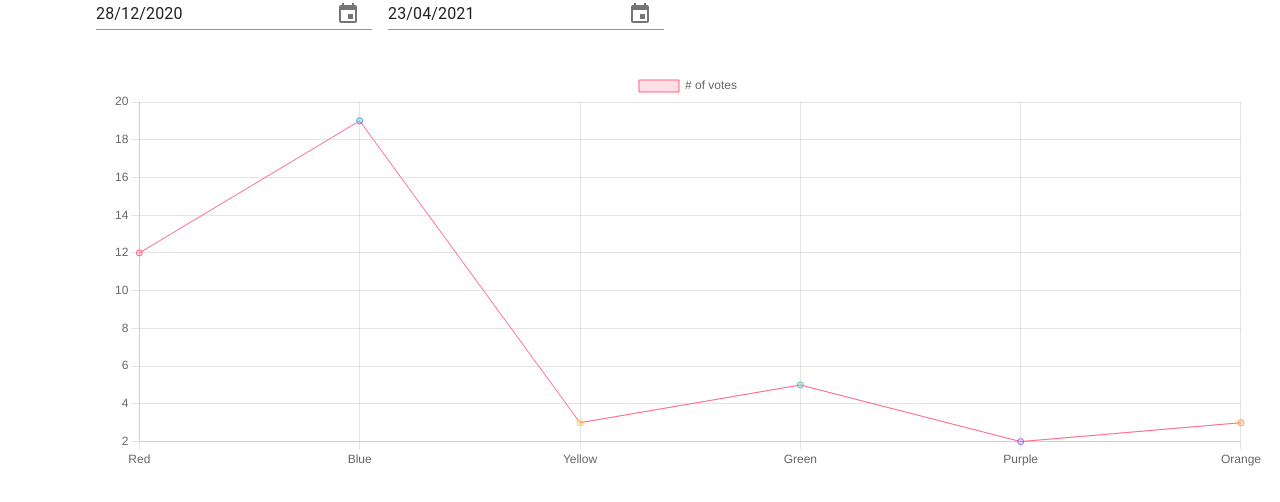
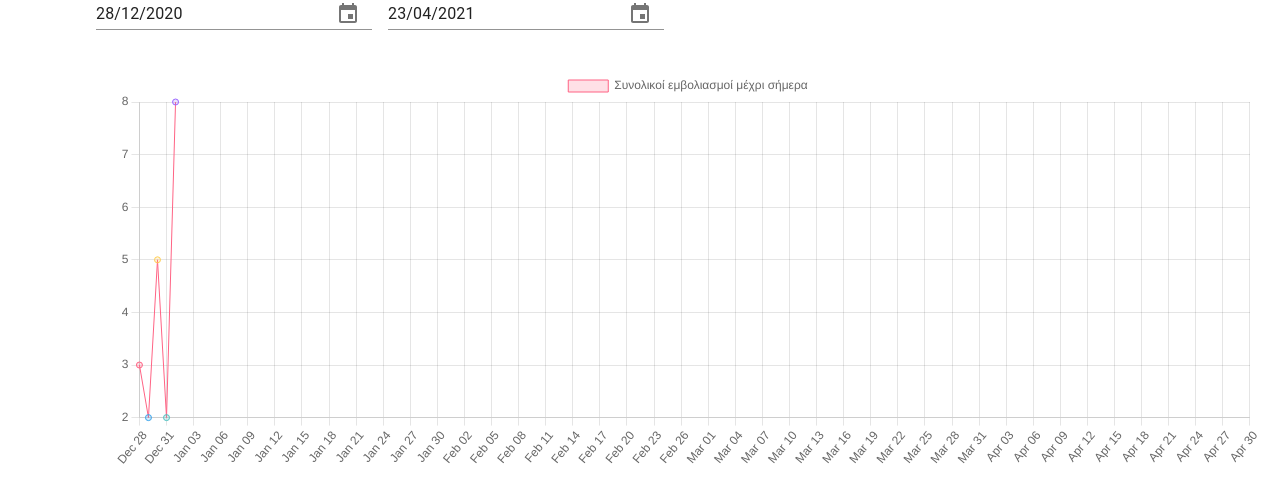
Before and after one commit to BillSkentos/covid-web-app, a React (Create React App) app: page /stats in a window 1280 px wide. Shown: the part 450-952 px from the top of the page. Built offline with nearby package versions, Linux system fonts and the light colour scheme.

Commit message:
added date range to chart

```diff
--- a/src/Components/Carousel.tsx
+++ b/src/Components/Carousel.tsx
@@ -11,7 +11,6 @@
 
 
 
-
 export default function Carousel() {
   return (
     <AliceCarousel autoPlay={true}  autoPlayInterval={2500}>
@@ -20,7 +19,6 @@
           return <img src = {img.url} key={img.url} className="sliderImg" alt="carouselImg" />
         })
       }
-
-</AliceCarousel>
+    </AliceCarousel>
   )
 }
--- a/src/Components/Chart.tsx
+++ b/src/Components/Chart.tsx
@@ -1,17 +1,27 @@
-import React from 'react'
-import { Line} from 'react-chartjs-2'
+import React from 'react';
+import {useEffect} from  'react';
+import { Line} from 'react-chartjs-2';
+import {getDaysRangeArray} from '../Components/functions';
 
 
 const Chart = () => {
+
+  const dates = {
+     date1:'12/28/2020',
+     date2:'04/30/2021'
+  }
+
+  let daylist = getDaysRangeArray(new Date(dates.date1),new Date(dates.date2));
+
   return (
       <Line
         type = "line"
         data={{
-          labels: ['Red', 'Blue', 'Yellow', 'Green', 'Purple', 'Orange'],
-          datasets: [
+          labels:[...daylist.map(d=>d.toDateString().slice(4,10))],
+        datasets: [
             {
-              label: '# of votes',
-              data: [12, 19, 3, 5, 2, 3],
+              label: 'Συνολικoί εμβολιασμοί μέχρι σήμερα',
+              data: [3,2,5,2,8],
               backgroundColor: [
                 'rgba(255, 99, 132, 0.2)',
                 'rgba(54, 162, 235, 0.2)',
@@ -50,6 +60,22 @@
                 },
               },
             ],
+            xAxes: [{
+              type: 'time',
+              time: {
+                displayFormats: {
+                  'millisecond': 'MMM DD',
+                  'second': 'MMM DD',
+                  'minute': 'MMM DD',
+                  'hour': 'MMM DD',
+                  'day': 'MMM DD',
+                  'week': 'MMM DD',
+                  'month': 'MMM DD',
+                  'quarter': 'MMM DD',
+                  'year': 'MMM DD',
+                }
+              }
+            }],
           },
           legend: {
             labels: {
--- a/src/Components/functions.tsx
+++ b/src/Components/functions.tsx
@@ -45,3 +45,15 @@
 export const integerToString = (num:number) : string =>{
   return convert(num);
 }
+
+
+export const getDaysRangeArray = (start:Date,end:Date) =>{
+
+  let dateArr = [];
+
+  for(let dt=new Date(start); dt<=end; dt.setDate(dt.getDate()+1)){
+  dateArr.push(new Date(dt));
+  }
+
+  return dateArr;
+}
--- a/src/Components/useFetch.js
+++ b/src/Components/useFetch.js
@@ -1,6 +1,5 @@
 import React from 'react';
 import {useState,useEffect} from 'react';
-
 
 
 export default function useFetch(date1, date2) {
@@ -12,7 +11,7 @@
 
   const fetchData = async () =>{
 
-    const url = 'https://data.gov.gr/api/v1/query/mdg_emvolio';
+    const url = `https://data.gov.gr/api/v1/query/mdg_emvolio?date_from=${date1}&date_to=${date2}`;
 
     try{
       setLoading(true);
@@ -20,7 +19,7 @@
           method:'GET',
           headers:{
             'Content-Type': 'application/json',
-            "Authorization": "Token "
+            "Authorization": `Token ${process.env.REACT_APP_EMVOLIO_API_KEY}`
           },
           data:{
             date_from:date1,
--- a/src/Pages/Statistics.tsx
+++ b/src/Pages/Statistics.tsx
@@ -32,6 +32,7 @@
           <MuiPickersUtilsProvider utils={DateFnsUtils}>
             <Grid container>
             <KeyboardDatePicker
+                minDate = {new Date("2020-12-28")}
                 disableToolbar
                 variant="inline"
                 margin="normal"
@@ -47,6 +48,7 @@
             </Grid>
             <Grid container justify="space-around">
             <KeyboardDatePicker
+                maxDate = {new Date()}
                 disableToolbar
                 variant="inline"
                 margin="normal"
--- a/src/index.css
+++ b/src/index.css
@@ -106,8 +106,14 @@
   background-color: white !important;
 }
 
-.rec-arrow {
+.rec-arrow  {
    color:black !important;
    outline:none !important;
    outline-style: none  !important;
 }
+
+
+.MuiInputAdornment-root >.MuiButtonBase-root{
+  outline: none !important;
+  outline-style: none !important;
+}
```
